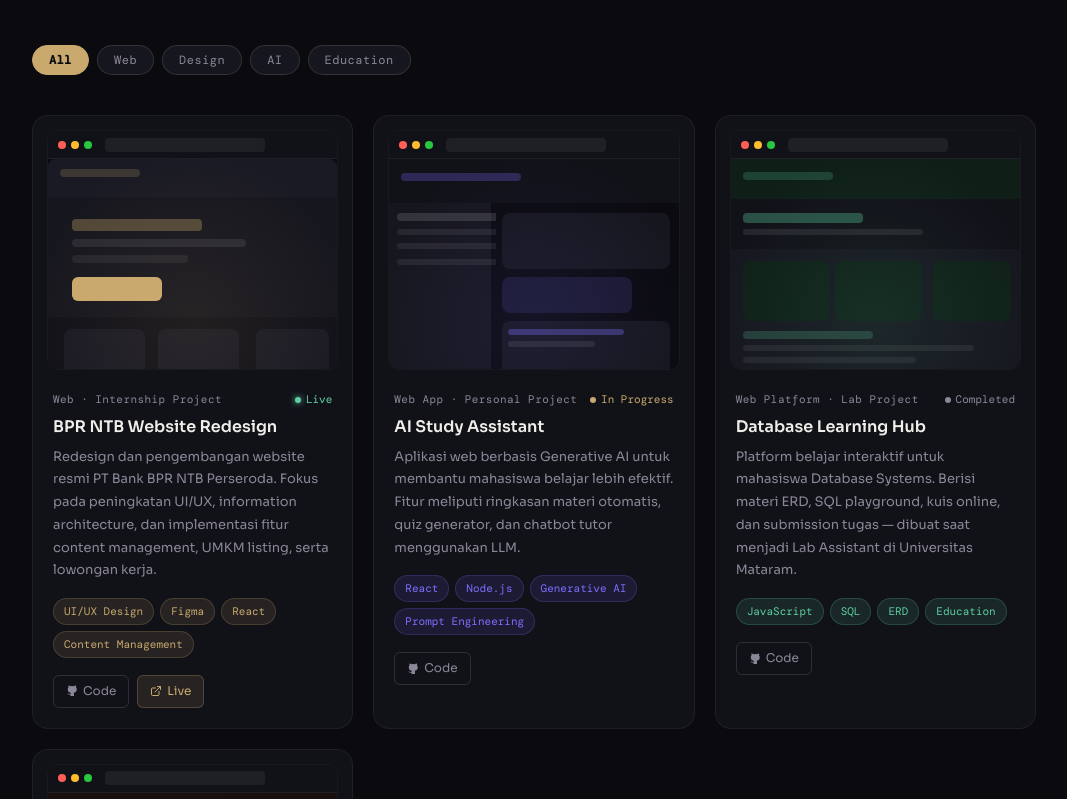
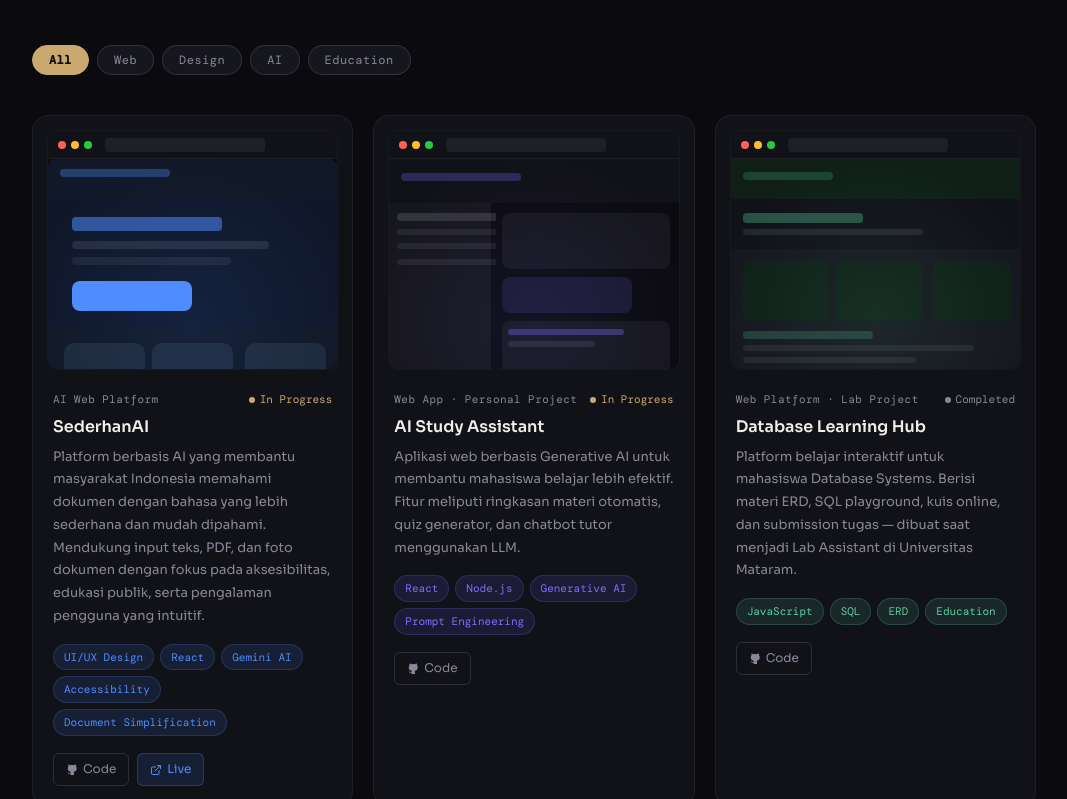
Before and after one commit to tehtongtjie/portofolio-qq, a React (Vite) app: page / in a window 1280 px wide. Shown: the part 4781-5580 px from the top of the page, without its empty margins (106-1173 px from the left). Built offline with nearby package versions, Linux system fonts and the light colour scheme.

Commit message:
menambah project

```diff
--- a/src/components/Projects.jsx
+++ b/src/components/Projects.jsx
@@ -3,31 +3,47 @@ import { ExternalLink } from 'lucide-react'
 import { useState } from 'react'
 
 const projects = [
-  {
-    id: 1,
-    title: 'BPR NTB Website Redesign',
-    desc: 'Redesign dan pengembangan website resmi PT Bank BPR NTB Perseroda. Fokus pada peningkatan UI/UX, information architecture, dan implementasi fitur content management, UMKM listing, serta lowongan kerja.',
-    tags: ['UI/UX Design', 'Figma', 'React', 'Content Management'],
-    type: 'Web · Internship Project',
-    year: '2025–2026',
-    status: 'Live',
-    color: '#c9a96e',
-    accent: 'rgba(201,169,110,0.12)',
-    mockupLines: [
-      { x: 0, y: 0, w: '100%', h: '38px', bg: '#1a1a24', radius: '8px 8px 0 0' },
-      { x: 12, y: 10, w: '80px', h: '8px', bg: '#c9a96e33', radius: '4px' },
-      { x: 0, y: 38, w: '100%', h: '120px', bg: '#16161e' },
-      { x: 24, y: 60, w: '45%', h: '12px', bg: '#c9a96e55', radius: '4px' },
-      { x: 24, y: 80, w: '60%', h: '8px', bg: '#ffffff15', radius: '4px' },
-      { x: 24, y: 96, w: '40%', h: '8px', bg: '#ffffff10', radius: '4px' },
-      { x: 24, y: 118, w: '90px', h: '24px', bg: '#c9a96e', radius: '6px' },
-      { x: 0, y: 158, w: '100%', h: '80px', bg: '#111118' },
-      { x: 16, y: 170, w: '28%', h: '50px', bg: '#1a1a24', radius: '8px' },
-      { x: '38%', y: 170, w: '28%', h: '50px', bg: '#1a1a24', radius: '8px' },
-      { x: '72%', y: 170, w: '25%', h: '50px', bg: '#1a1a24', radius: '8px' },
-    ],
-    links: { live: '#', github: '#' },
+{
+  id: 1,
+  title: 'SederhanAI',
+  desc: 'Platform berbasis AI yang membantu masyarakat Indonesia memahami dokumen dengan bahasa yang lebih sederhana dan mudah dipahami. Mendukung input teks, PDF, dan foto dokumen dengan fokus pada aksesibilitas, edukasi publik, serta pengalaman pengguna yang intuitif.',
+  tags: [
+    'UI/UX Design',
+    'React',
+    'Gemini AI',
+    'Accessibility',
+    'Document Simplification',
+  ],
+  type: 'AI Web Platform',
+  year: '2026',
+  status: 'In Progress',
+  color: '#4f8cff',
+  accent: 'rgba(79,140,255,0.12)',
+
+  mockupLines: [
+    { x: 0, y: 0, w: '100%', h: '38px', bg: '#111827', radius: '8px 8px 0 0' },
+    { x: 12, y: 10, w: '110px', h: '8px', bg: '#4f8cff55', radius: '4px' },
+
+    { x: 0, y: 38, w: '100%', h: '130px', bg: '#0f172a' },
+
+    { x: 24, y: 58, w: '52%', h: '14px', bg: '#4f8cff88', radius: '4px' },
+    { x: 24, y: 82, w: '68%', h: '8px', bg: '#ffffff18', radius: '4px' },
+    { x: 24, y: 98, w: '55%', h: '8px', bg: '#ffffff10', radius: '4px' },
+
+    { x: 24, y: 122, w: '120px', h: '30px', bg: '#4f8cff', radius: '8px' },
+
+    { x: 0, y: 168, w: '100%', h: '90px', bg: '#111827' },
+
+    { x: 16, y: 184, w: '28%', h: '56px', bg: '#1e293b', radius: '10px' },
+    { x: '36%', y: 184, w: '28%', h: '56px', bg: '#1e293b', radius: '10px' },
+    { x: '68%', y: 184, w: '28%', h: '56px', bg: '#1e293b', radius: '10px' },
+  ],
+
+  links: {
+    live: '#',
+    github: '#',
   },
+},
   {
     id: 2,
     title: 'AI Study Assistant',
```
